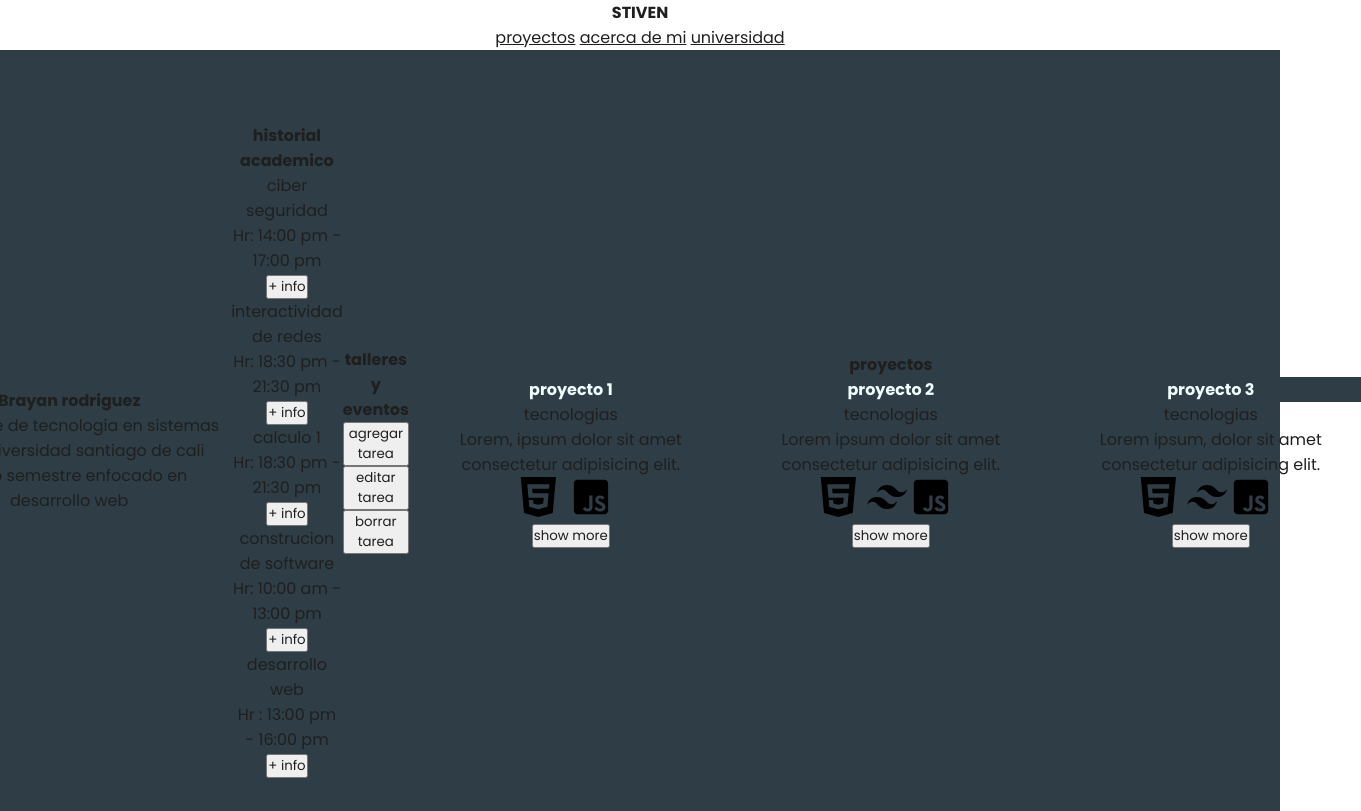
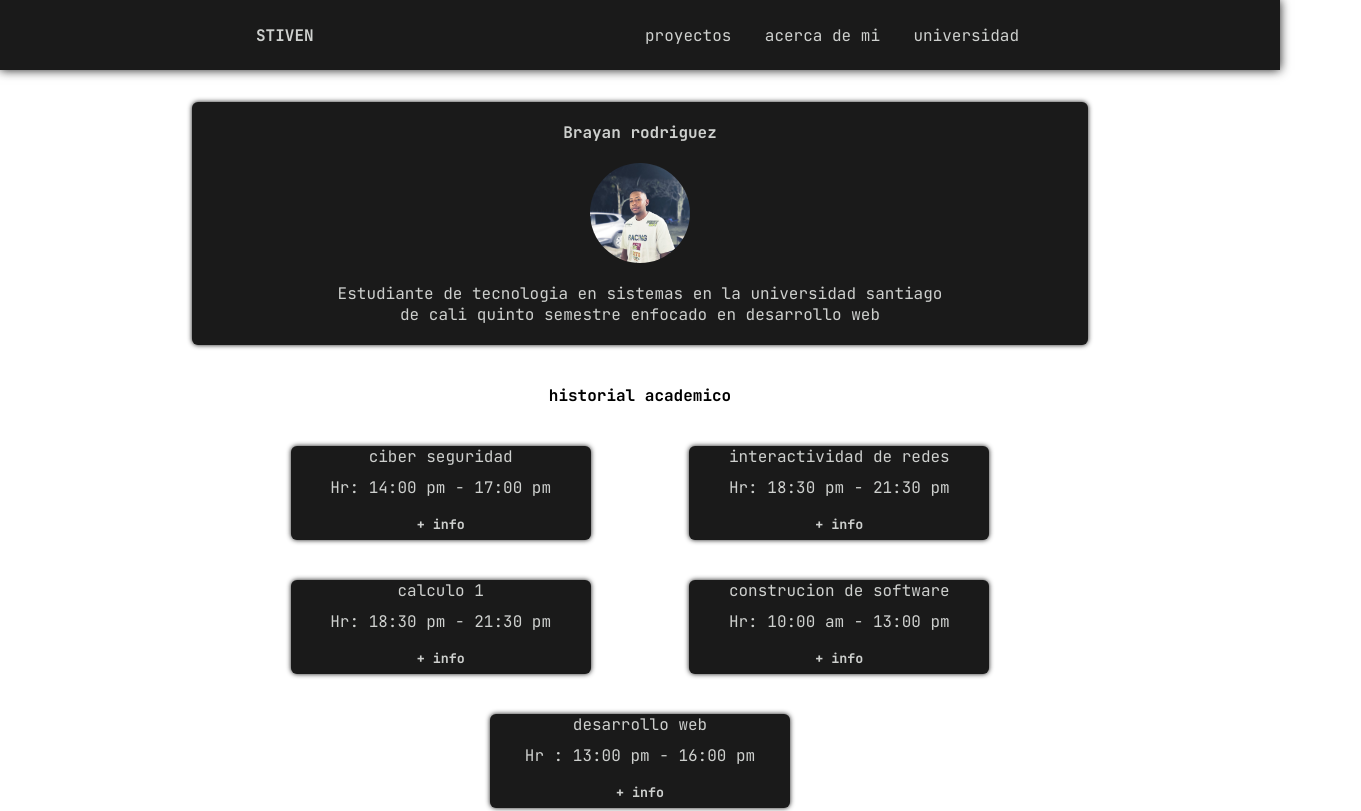
Before and after one commit to brayan400/brayan400.github.io, a plain HTML site: page index.html in a window 1280 px wide. Shown: the top 811 px of the page, 1361 px wide, since content can reach past the window. Drawn offline with Linux system fonts and the light colour scheme; a script that the page names is missing.

Commit message:
Update style.css

```diff
--- a/style.css
+++ b/style.css
@@ -1,68 +1,185 @@
-@import url('https://fonts.googleapis.com/css2?family=Poppins:ital,wght@0,100;0,200;0,300;0,400;0,500;0,600;0,700;0,800;0,900;1,100;1,200;1,300;1,400;1,500;1,600;1,700;1,800;1,900&display=swap');
-:root{
-    --color-main: hsl(201, 20%, 23%);
-    --color-section: hsl(165, 19%, 40%);
-    --color-border: hsl(201, 20%, 23%);
-    --color-texto: hsl(0, 0%, 12%);
+@import url('https://fonts.googleapis.com/css2?family=JetBrains+Mono:ital,wght@0,100..800;1,100..800&display=swap');
+
+:root {
+    --Eerie-black: hsl(0, 0%, 10%);
+    --Timberwolf: #ced0ce;
+    --Platinum: hsl(120, 4%, 91%);
+    --White: hsl(0, 0%, 100%);
+    --coquelicot: hsl(13, 88%, 55%);
 }
-*{
+
+* {
     margin: 0%;
     padding: 0%;
-    font-family: "Poppins", sans-serif;
-    text-align: center;
-    color: var(--color-texto);
+    font-family: "JetBrains Mono", monospace;
 }
-.contenedor{
-    background-color: var(--color-main);
-    height: 100vh;
+
+header {
+    background: var(--Eerie-black);
+    color: var(--Timberwolf);
     display: flex;
     justify-content: center;
     align-items: center;
+    height: 70px;
+    position: fixed;
+    width: 100%;
+    box-shadow: 0px 0px 10px var(--Eerie-black);
 }
-.section-principal{
-    background-color: var(--color-section);
-    padding: 20px;
-    border-radius: 12px;
-    gap: 12px;
+
+.logo {
+    width: 30%;
 }
-.foto{
-    width: 100px;
-    border-radius: 50%;
+
+nav {
+    display: flex;
+    width: 30%;
+    justify-content: space-between;
 }
-.tecnologia{
-    width: 40px;
+
+.link-nav {
+    color: var(--Timberwolf);
+    text-decoration: none;
+    padding: 5px;
+    border-style: solid;
+    border-width: 2px 0px;
+    border-color: var(--Eerie-black);
 }
-.img-proyecto{
-    width: 300px;
-    border-radius: 0px 0px 12px 12px;
+
+.link-nav:hover {
+    border-style: solid;
+    border-width: 2px 0px;
+    border-color: var(--coquelicot);
+    color: var(--White);
 }
-.contenido{
+
+.contenedor {
     display: flex;
     flex-direction: column;
     align-items: center;
 }
-.proyectos{
+
+.section-uno {
+    background: var(--Eerie-black);
+    color: var(--Timberwolf);
+    display: flex;
+    flex-direction: column;
+    align-items: center;
+    gap: 20px;
+    padding: 20px 0px;
+    width: 70%;
+    box-shadow: 0px 0px 5px var(--Eerie-black);
+    margin-top: 8%;
+    border-radius: 6px;
+}
+
+.foto {
+    background-image: url(/img/foto.jpg);
+    background-size: cover;
+    border-radius: 50%;
+    width: 100px;
+    height: 100px;
+}
+
+.section-dos {
+    margin-top: 5%;
+    width: 70%;
+    padding: 20px 0px;
+}
+
+.contenedor-proyectos {
+    display: flex;
+    flex-direction: column;
+    align-items: center;
+    text-align: center;
+    gap: 30px;
+}
+
+.proyectos {
     display: flex;
     gap: 20px;
 }
-.section-dos{
-    display: flex;
-    justify-content: center;
-    margin: 12px;
+
+.titulo {
+    color: var(--Eerie-black);
+    border-style: ridge;
+    border-width: 0px 0px 5px 0px;
+    border-color: var(--coquelicot);
+    border-radius: 6px;
+    width: 150px;
+    font-size: x-large;
 }
-.proyecto{
+
+.proyecto {
     display: flex;
     flex-direction: column;
     align-items: center;
+    justify-content: space-evenly;
+    background: var(--Eerie-black);
+    height: 300px;
+    border-radius: 6px;
+    color: var(--Timberwolf);
+}
+
+.tecnologia {
+    width: 30px;
+}
+
+.contenedor-historia {
+    display: flex;
+    flex-direction: column;
+    align-items: center;
+    width: 70%;
+    margin-top: 40px;
+}
+
+.historial {
+    display: flex;
+    flex-flow: wrap;
+    justify-content: space-evenly;
+}
+
+#materia {
+    background: var(--Eerie-black);
+    color: var(--Timberwolf);
+    display: flex;
+    flex-direction: column;
+    align-items: center;
+    width: 300px;
+    gap: 10px;
+    border-radius: 6px;
+    margin-top: 40px;
+    box-shadow: 0px 0px 5px var(--Eerie-black);
+}
+
+button {
+    color: var(--Timberwolf);
+    font-weight: bold;
+    background: var(--Eerie-black);
+    border-style: solid;
+    width: 150px;
+    padding: 5px 0px;
+    border-color: var(--Eerie-black);
+}
+
+button:hover {
+    border-color: var(--coquelicot);
+    color: var(--White);
+    border-width: 2px 0px;
+    cursor: pointer;
+}
+
+.selected {
+    background-color: #ccc;
+    color: #333;
 }
 .textcontenido{
-    width: 300px;
+    text-align: center;
+    width: 70%;
 }
-.section-uno{
-    margin: 12px;
+.botones-js{
+    display: flex;
+    flex-direction: column;
+    align-items: center;
+    margin-top: 40px;
+    gap: 20px;
 }
-.proyecto b{
-    background-color: var(--color-main);
-    width: 300px;
-    color:azure;
-}
```
